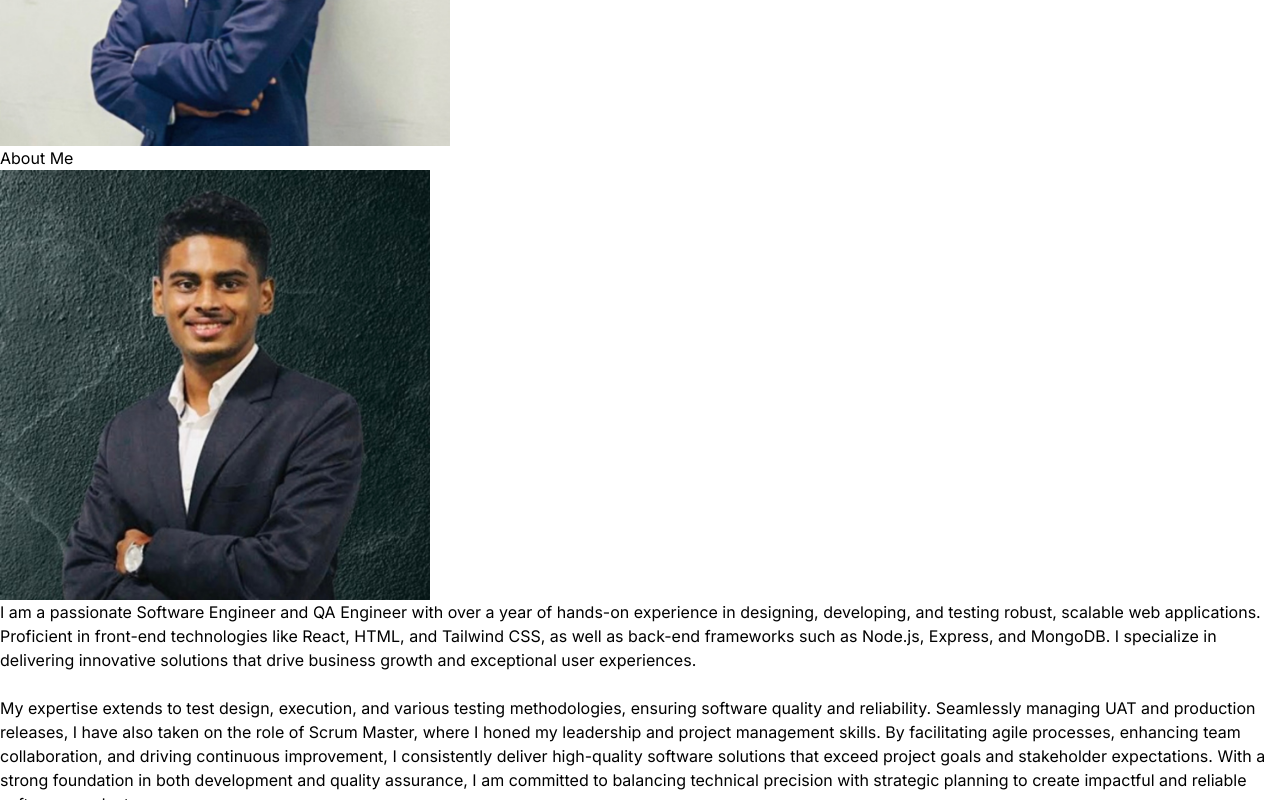
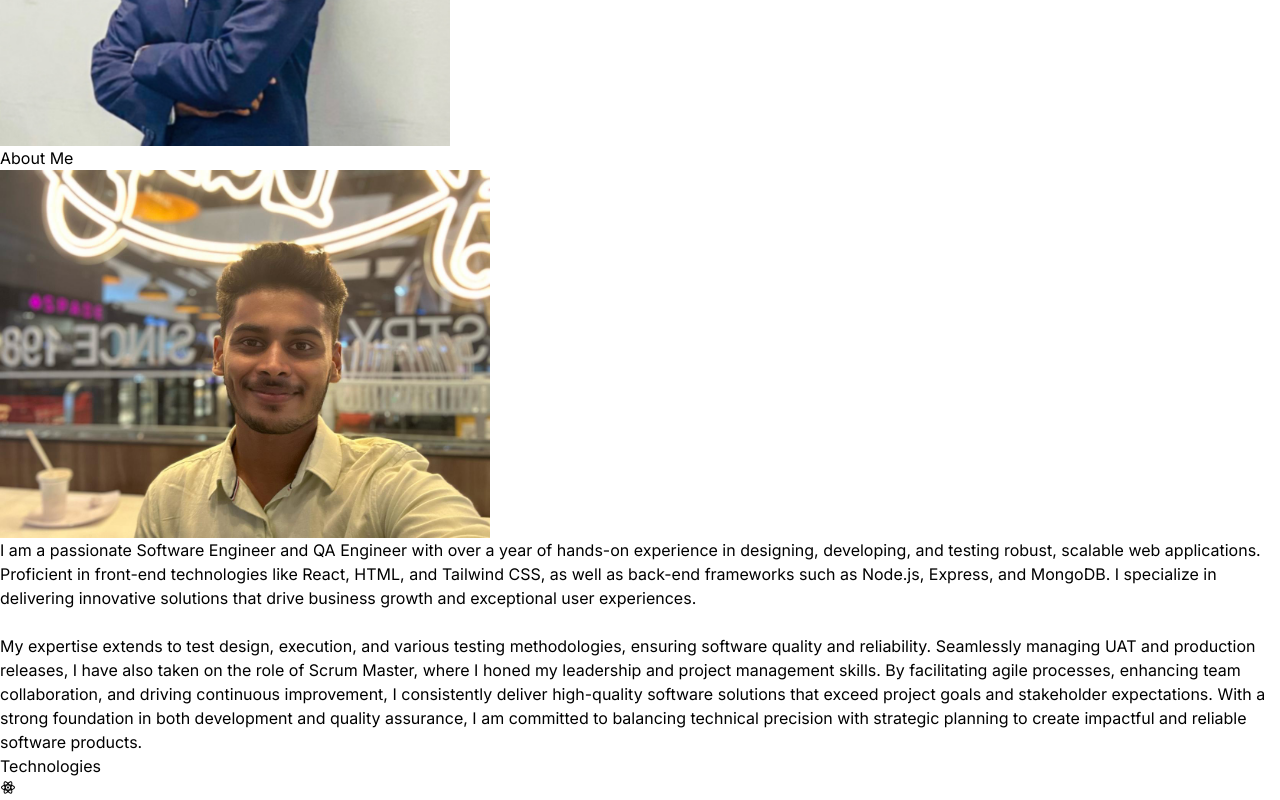
Before and after one commit to Adnaan1806/Showcase-AJ, a React (Vite) app: page / in a window 1280 px wide. Shown: the part 536-1336 px from the top of the page. Built offline with nearby package versions, Linux system fonts and the light colour scheme.

Commit message:
minor UI change

```diff
--- a/src/components/About.jsx
+++ b/src/components/About.jsx
@@ -1,5 +1,5 @@
 import React from "react";
-import aboutImg from "../assets/prof1.png";
+import aboutImg from "../assets/mypic.png";
 import { ABOUT_TEXT, ABOUT_TWO } from "../constants";
 import { delay, motion } from "framer-motion";
 
@@ -18,8 +18,8 @@ const About = () => {
         >
           <div className="flex items-center justify-center">
             <img
-              width={430}
-              className="rounded-2xl"
+              width={490}
+              className="rounded-2xl mt-8"
               src={aboutImg}
               alt="about"
             />
--- a/src/components/Hero.jsx
+++ b/src/components/Hero.jsx
@@ -25,7 +25,7 @@ const Hero = () => {
               variants={container(0)}
               initial="hidden"
               animate="visible"
-              className="pb-16 text-5xl font-thin tracking-tight lg:mt-16 lg:text-8xl"
+              className="pb-16 text-5xl font-medium tracking-tight lg:mt-16 lg:text-6xl"
             >
               Adnaan Janees
             </motion.h1>
```
